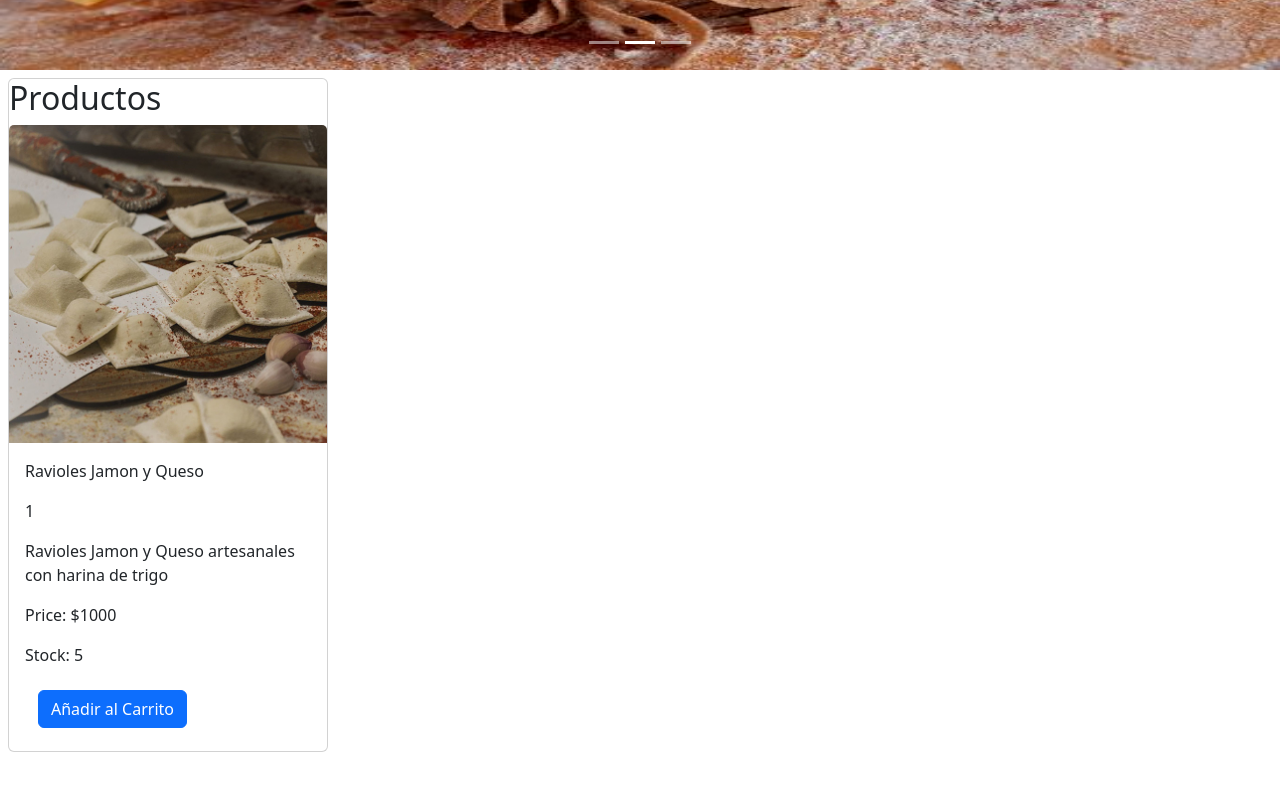
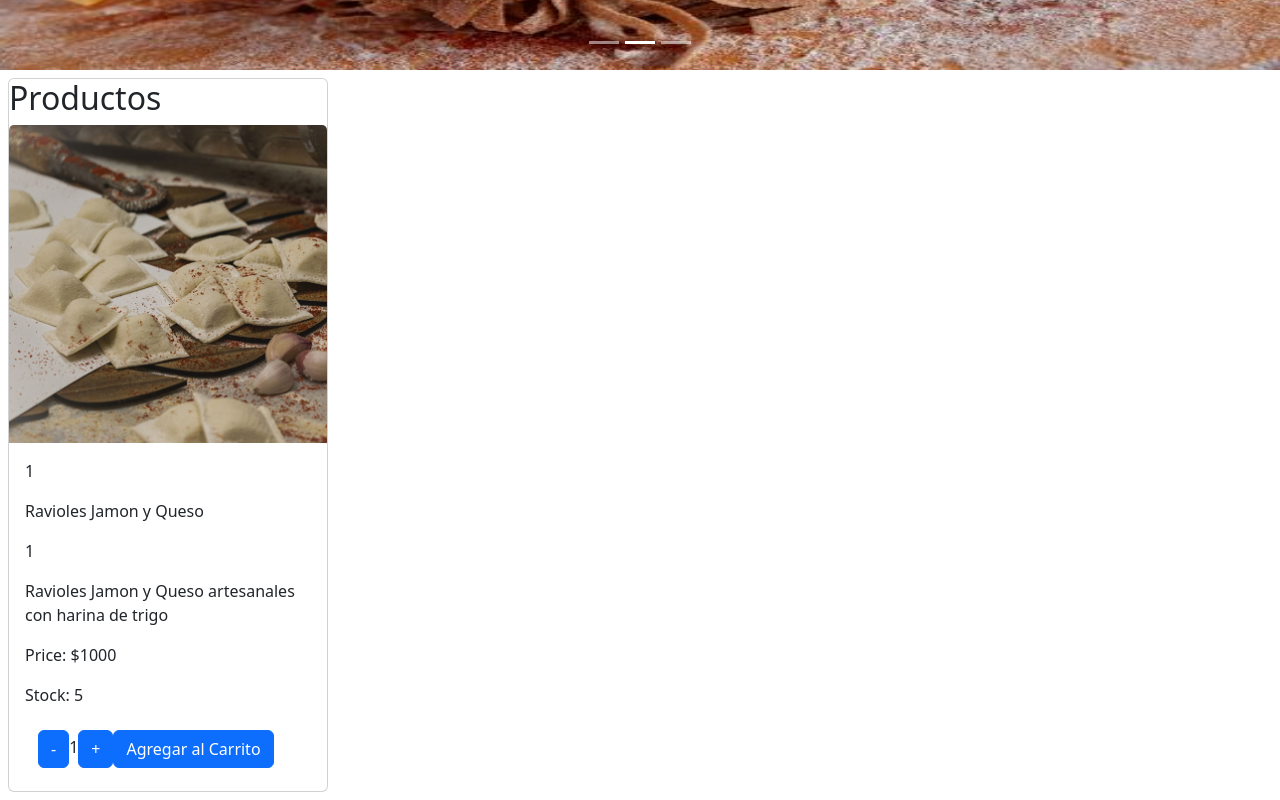
Before and after one commit to Jcorozco73/my-primer-proyecto, a React (Create React App) app: page /item-detail/1 in a window 1280 px wide. Shown: the part 446-1246 px from the top of the page. Before the commit the page ends 1206 px from the top, so only its background shows below. Built offline with nearby package versions, Linux system fonts and the light colour scheme.

Commit message:
repo 23junio

```diff
--- /dev/null
+++ b/src/pages/ItemCount/ItemCount.jsx
@@ -0,0 +1,29 @@
+import  { useState } from "react";
+import { Button } from "react-bootstrap";
+
+const ItemCount = ( {onAdd, stock, initial} ) => {
+  const [contador, setContador] = useState(initial);
+
+  const handleIncrement = () => {
+    if (contador < stock) {
+      setContador(contador + 1);
+    }
+  };
+
+  const handleDecrement = () => {
+    if (contador > 1) {
+      setContador(contador - 1);
+    }
+  };
+
+  return (
+    <div>
+      <Button onClick={handleDecrement}>-</Button>
+      <span>{contador}</span>
+      <Button onClick={handleIncrement}>+</Button>
+      <Button onClick= {() => onAdd(contador)}>Agregar al Carrito</Button>
+    </div>
+  );
+};
+
+export {ItemCount};
--- a/src/pages/ItemDetail/ItemDetail.jsx
+++ b/src/pages/ItemDetail/ItemDetail.jsx
@@ -1,9 +1,20 @@
-import { Button } from "react-bootstrap"
+
+import { ItemCount } from "../ItemCount/ItemCount"
+import { useState } from "react";
 
 
 
 
-const ItemDetail = ({id, name, description, category, price, stock, image, onItemClicked, textButtom}) => {
+    const ItemDetail = ({id, name, description, category, price, stock, image, onItemClicked, textButtom}) => {
+
+        const [quantity, setQuantity] = useState()
+
+        const handlerAdd = (quantity) => {
+            setQuantity(quantity);
+
+        };
+
+
 
 
     return (
@@ -12,6 +23,7 @@ const ItemDetail = ({id, name, description, category, price, stock, image, onIte
         <h2>Productos</h2>
         <img src={image} className="card-img-top" alt="ImageCards" />
         <div className="card-body">
+          <p className="card-text-title">{id}</p>
           <p className="card-text-title">{name}</p>
           <p className="card-text-title">{category}</p>
           <p className="card-text">{description}</p>
@@ -20,7 +32,7 @@ const ItemDetail = ({id, name, description, category, price, stock, image, onIte
 
 
         <div className="btn">
-        <Button className="btn btn-primary">Añadir al Carrito</Button>
+        <ItemCount stock={stock} initial={1} onAdd={handlerAdd} />
         </div>
         </div>
       </div>
```
